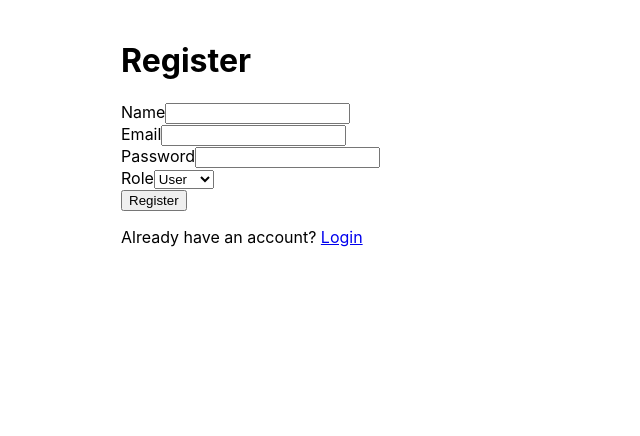
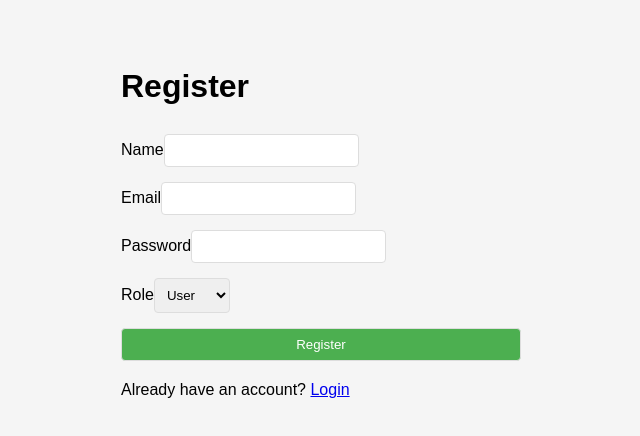
Before and after one commit to niflanseven/CMJD108-LostandFoundApp-Frontend, a React (Create React App) app: page /register in a window 1280 px wide. Shown: the top 436 px of the page, without its empty margins (319-959 px from the left). Built offline with nearby package versions, Linux system fonts and the light colour scheme.

Commit message:
Improve the UI with using some CSS

```diff
--- a/src/index.css
+++ b/src/index.css
@@ -1,13 +1,43 @@
 body {
+  font-family: Arial, sans-serif;
+  line-height: 1.6;
   margin: 0;
-  font-family: -apple-system, BlinkMacSystemFont, 'Segoe UI', 'Roboto', 'Oxygen',
-    'Ubuntu', 'Cantarell', 'Fira Sans', 'Droid Sans', 'Helvetica Neue',
-    sans-serif;
-  -webkit-font-smoothing: antialiased;
-  -moz-osx-font-smoothing: grayscale;
+  padding: 20px;
+  background-color: #f5f5f5;
 }
 
-code {
-  font-family: source-code-pro, Menlo, Monaco, Consolas, 'Courier New',
-    monospace;
+.container {
+  max-width: 800px;
+  margin: 0 auto;
+  background: white;
+  padding: 20px;
+  border-radius: 8px;
+  box-shadow: 0 0 10px rgba(0,0,0,0.1);
 }
+
+form {
+  display: flex;
+  flex-direction: column;
+  gap: 15px;
+}
+
+input, select, button {
+  padding: 8px;
+  border: 1px solid #ddd;
+  border-radius: 4px;
+}
+
+button {
+  background-color: #4CAF50;
+  color: white;
+  cursor: pointer;
+}
+
+button:hover {
+  background-color: #45a049;
+}
+
+.error {
+  color: red;
+  margin-top: 5px;
+}
```
